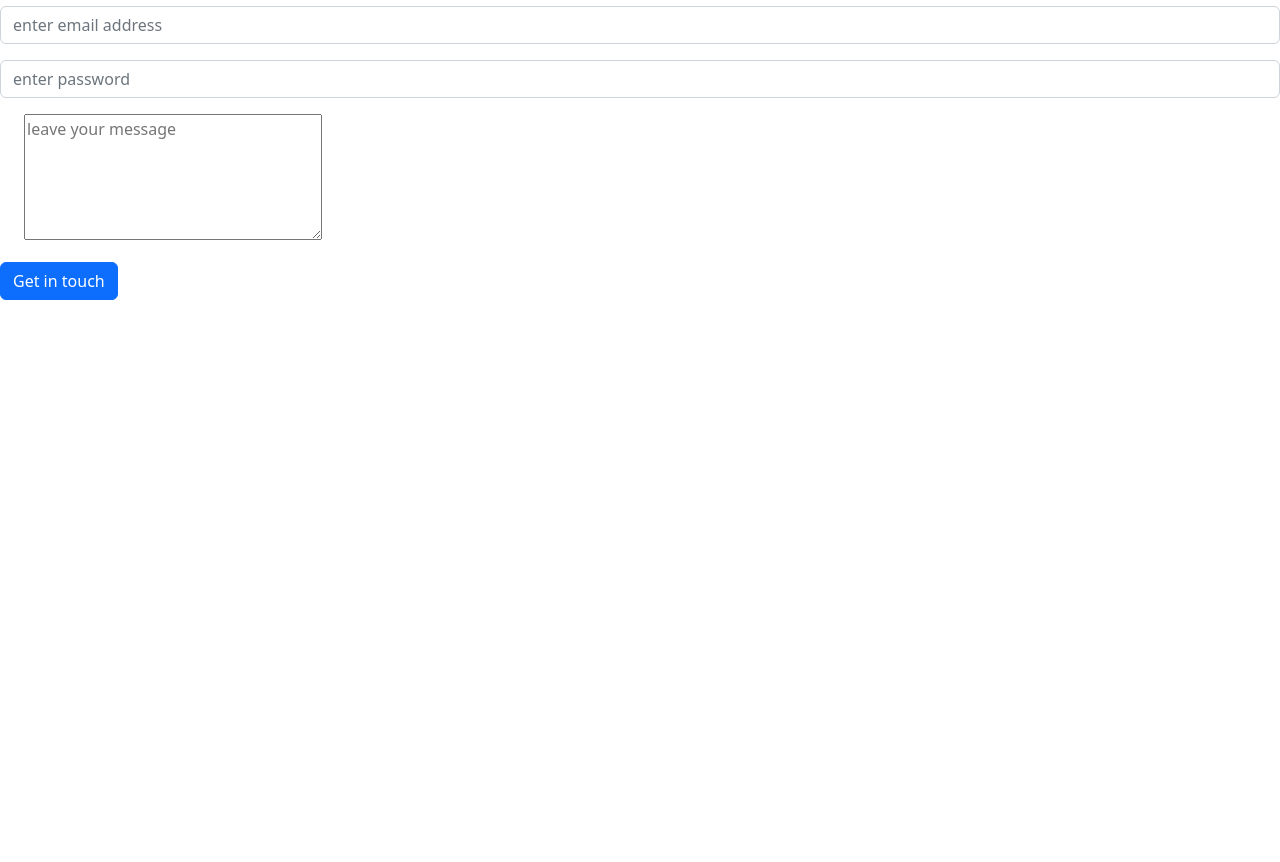
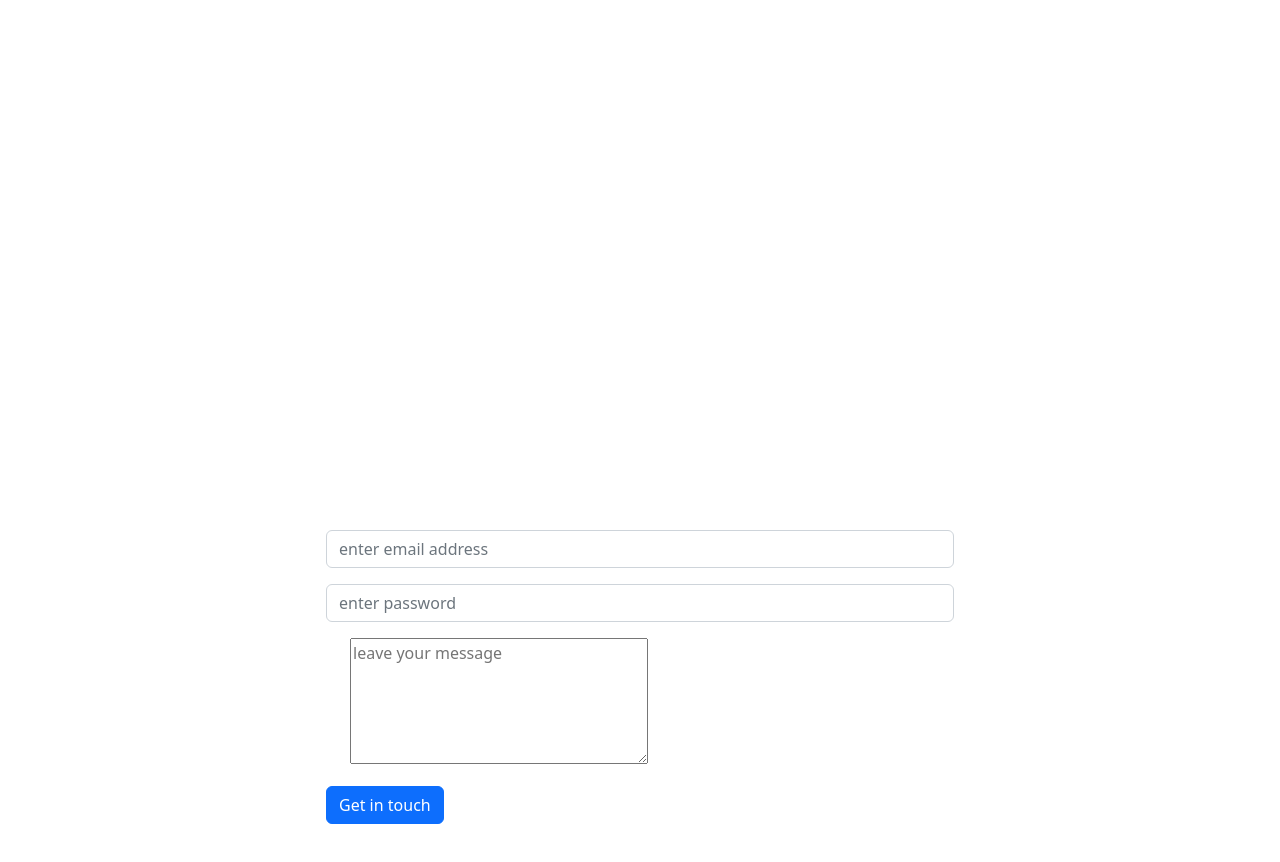
Before and after one commit to Muhammad0602/css-frameworks, a plain HTML site: page index.html in a window 1280 px wide. Shown: the part 1126-1988 px from the top of the page. Before the commit the page ends 1426 px from the top, so only its background shows below. Drawn offline with nearby package versions, Linux system fonts and the light colour scheme.

Commit message:
Intergrate scrollspy

```diff
--- a/index.html
+++ b/index.html
@@ -7,25 +7,27 @@
     <title>Using Bootstrap for styling</title>
     <link href="https://cdn.jsdelivr.net/npm/bootstrap@5.2.3/dist/css/bootstrap.min.css" rel="stylesheet">
 </head>
-<body>
+<body data-bs-spy="scroll" data-bs-target="#navbar-example" style="position: relative;">
    <header>
-    <nav class="navbar navbar-expand bg-light navbar-light justify-content-center">
+    <nav id="navbar-example" class="navbar navbar-expand bg-light navbar-light justify-content-center">
         <div class="container-fluid">
             <a class="navbar-brand" href="#home">My Logo</a>
             <ul class="navbar-nav">
                 <li class="nav-item">
-                    <a class="nav-link" href="#portfoilo">Portfolio</a>
+                    <a class="nav-link" href="#portfolio">Portfolio</a>
                 </li>
                 <li class="nav-item">
                     <a class="nav-link" href="#about">About</a>
                 </li>
                 <li class="nav-item">
-                    <a class="nav-link">Contact</a>
+                    <a href="#contact" class="nav-link">Contact</a>
                 </li>
             </ul>
         </div>
     </nav>
    </header>
+
+   <!-- Header section -->
    <main id="home" style="width: 100%; height: 100vh;">
     <div>
       <h1>I’m Sir Malcom Glad to see you!</h1>
@@ -45,7 +47,7 @@
    </main>
 
    <!-- Portfolio section -->
-   <section id="portfolio">
+   <section id="portfolio" style="height: 100vh;">
     <div class="card mb-3" style="max-width: 540px;">
         <div class="row g-0">
           <div class="col-md-4">
@@ -115,9 +117,12 @@
         </div>
       </div>
    </section>
-
-   <section>
-    <form>
+   <!-- Contact section -->
+   <section id="contact" style="height: 100vh;">
+    <div class="row">
+      <div class="col-3"></div>
+      <div class="col-6">
+        <form>
       <div class="mb-3">
         <label for="exampleInputEmail1" class="form-label" hidden>Email address</label>
         <input type="email" class="form-control" id="exampleInputEmail1" aria-describedby="emailHelp" placeholder="enter email address">
@@ -131,7 +136,10 @@
         <textarea name="message" id="message" cols="30" rows="5" placeholder="leave your message"></textarea>
       </div>
       <button type="submit" class="btn btn-primary">Get in touch</button>
-    </form>
+        </form>
+      </div>
+      <div class="col-3"></div>
+    </div>
 </section>
 
    <script src="https://cdn.jsdelivr.net/npm/bootstrap@5.2.3/dist/js/bootstrap.bundle.min.js"></script>
```
